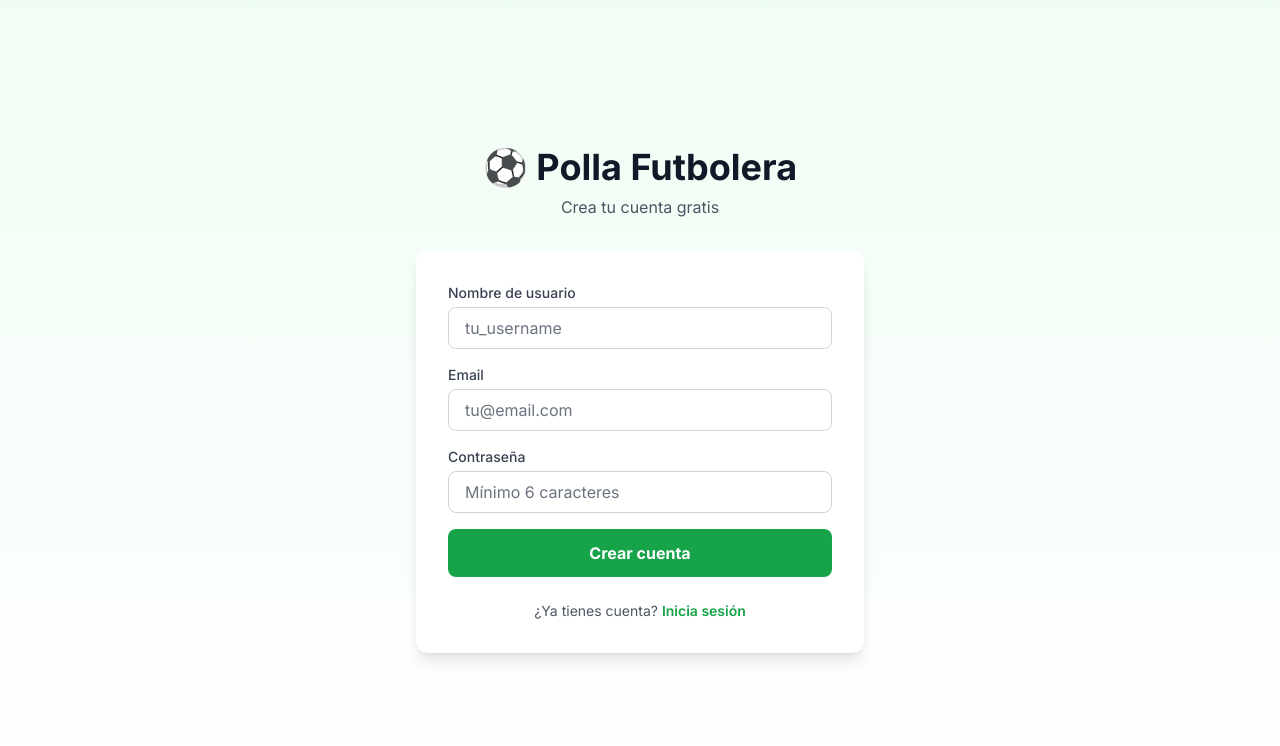
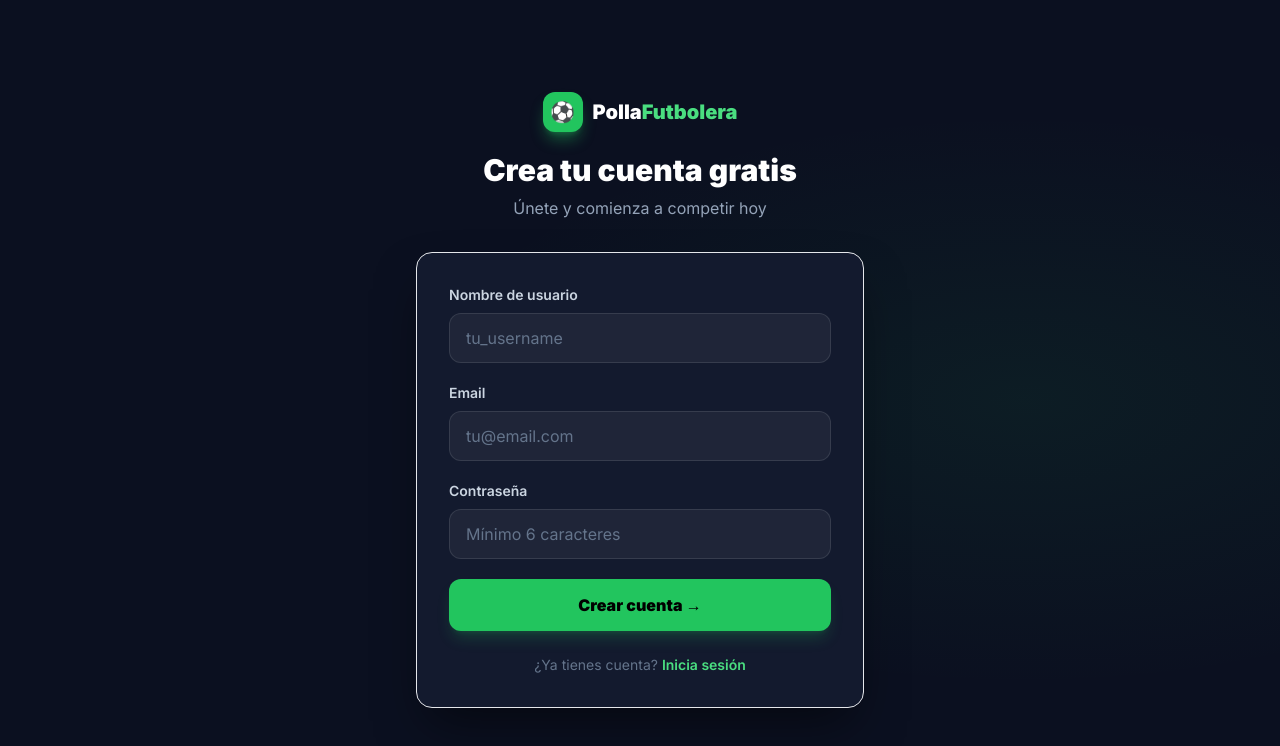
Before and after one commit to EdwingAlarcon/PollaFutbolera, a Next.js app: page /register in a window 1280 px wide. Shown: the top 746 px of the page. Built offline with nearby package versions, Linux system fonts and the light colour scheme; no server answers.

Commit message:
feat: dark theme redesign - login, register, join, auth/callback + fix globals.css

```diff
--- a/src/app/auth/callback/page.tsx
+++ b/src/app/auth/callback/page.tsx
@@ -60,10 +60,10 @@ export default function AuthCallbackPage() {
   }, [router])
 
   return (
-    <div className="min-h-screen bg-gradient-to-b from-green-50 to-white flex items-center justify-center">
+    <div className="min-h-screen bg-[#0B1020] flex items-center justify-center">
       <div className="text-center">
-        <div className="animate-spin rounded-full h-12 w-12 border-b-2 border-green-600 mx-auto mb-4"></div>
-        <p className="text-gray-600">Completando inicio de sesión...</p>
+        <div className="animate-spin rounded-full h-14 w-14 border-4 border-white/10 border-t-green-500 mx-auto mb-5"></div>
+        <p className="text-slate-400 text-sm">Completando inicio de sesión...</p>
       </div>
     </div>
   )
--- a/src/app/globals.css
+++ b/src/app/globals.css
@@ -2,22 +2,14 @@
 @tailwind components;
 @tailwind utilities;
 
-/* Forzar modo claro en toda la app */
 body {
-  @apply bg-white text-gray-900;
+  @apply bg-[#0B1020] text-slate-50;
 }
 
-/* Estilos globales para mejorar contraste */
-input,
-select,
-textarea {
-  @apply bg-white text-gray-900;
-}
-
-/* Placeholders más visibles */
+/* Placeholders */
 input::placeholder,
 textarea::placeholder {
-  @apply text-gray-500 opacity-100;
+  @apply text-slate-500 opacity-100;
 }
 
 @layer utilities {
--- a/src/app/login/page.tsx
+++ b/src/app/login/page.tsx
@@ -38,53 +38,51 @@ export default function LoginPage() {
 
 
   return (
-    <div className="min-h-screen bg-gradient-to-b from-green-50 to-white flex items-center justify-center px-4">
-      <div className="max-w-md w-full">
+    <div className="min-h-screen bg-[#0B1020] flex items-center justify-center px-4 relative overflow-hidden">
+      {/* Background glow */}
+      <div className="absolute inset-0 pointer-events-none" style={{ background: 'radial-gradient(ellipse 80% 60% at 20% 50%, rgba(34,197,94,0.07) 0%, transparent 60%)' }} />
+
+      <div className="relative z-10 w-full max-w-md">
+        {/* Logo */}
         <div className="text-center mb-8">
-          <h1 className="text-4xl font-bold text-gray-900 mb-2">
-            ⚽ Polla Futbolera
-          </h1>
-          <p className="text-gray-600">Inicia sesión en tu cuenta</p>
+          <Link href="/" className="inline-flex items-center gap-2.5 group mb-5">
+            <div className="w-10 h-10 rounded-xl bg-green-500 flex items-center justify-center shadow-lg shadow-green-500/40 group-hover:shadow-green-500/70 transition-all">
+              <span className="text-xl leading-none">⚽</span>
+            </div>
+            <span className="text-xl font-black text-white">Polla<span className="text-green-400">Futbolera</span></span>
+          </Link>
+          <h1 className="text-3xl font-black text-white mb-2">Bienvenido de vuelta</h1>
+          <p className="text-slate-400">Inicia sesión en tu cuenta</p>
         </div>
 
-        <div className="bg-white p-8 rounded-xl shadow-lg">
+        <div className="bg-[#131A2E] border border-white/8 rounded-2xl p-8 shadow-2xl shadow-black/50">
           {error && (
-            <div className="bg-red-50 border border-red-200 text-red-600 px-4 py-3 rounded-lg mb-4">
+            <div className="bg-red-500/10 border border-red-500/30 text-red-400 px-4 py-3 rounded-xl mb-5 text-sm">
               {error}
             </div>
           )}
 
-
-
-          <form onSubmit={handleLogin} className="space-y-4">
+          <form onSubmit={handleLogin} className="space-y-5">
             <div>
-              <label className="block text-sm font-medium text-gray-700 mb-1">
-                Email
-              </label>
+              <label className="block text-sm font-semibold text-slate-300 mb-2">Email</label>
               <input
                 type="email"
                 value={formData.email}
-                onChange={(e) =>
-                  setFormData({ ...formData, email: e.target.value })
-                }
+                onChange={(e) => setFormData({ ...formData, email: e.target.value })}
                 required
-                className="w-full px-4 py-2 border border-gray-300 rounded-lg focus:ring-2 focus:ring-green-500 focus:border-transparent bg-white text-gray-900"
+                className="w-full px-4 py-3 bg-white/5 border border-white/10 rounded-xl focus:ring-2 focus:ring-green-500 focus:border-transparent text-white outline-none transition"
                 placeholder="tu@email.com"
               />
             </div>
 
             <div>
-              <label className="block text-sm font-medium text-gray-700 mb-1">
-                Contraseña
-              </label>
+              <label className="block text-sm font-semibold text-slate-300 mb-2">Contraseña</label>
               <input
                 type="password"
                 value={formData.password}
-                onChange={(e) =>
-                  setFormData({ ...formData, password: e.target.value })
-                }
+                onChange={(e) => setFormData({ ...formData, password: e.target.value })}
                 required
-                className="w-full px-4 py-2 border border-gray-300 rounded-lg focus:ring-2 focus:ring-green-500 focus:border-transparent bg-white text-gray-900"
+                className="w-full px-4 py-3 bg-white/5 border border-white/10 rounded-xl focus:ring-2 focus:ring-green-500 focus:border-transparent text-white outline-none transition"
                 placeholder="Tu contraseña"
               />
             </div>
@@ -92,15 +90,15 @@ export default function LoginPage() {
             <button
               type="submit"
               disabled={loading}
-              className="w-full bg-green-600 hover:bg-green-700 text-white font-bold py-3 px-4 rounded-lg transition disabled:opacity-50"
+              className="w-full bg-green-500 hover:bg-green-400 disabled:opacity-50 text-black font-black py-3.5 px-4 rounded-xl transition-all duration-200 shadow-lg shadow-green-500/20 hover:shadow-green-500/40 hover:-translate-y-px"
             >
-              {loading ? 'Iniciando sesión...' : 'Iniciar sesión'}
+              {loading ? 'Iniciando sesión...' : 'Iniciar sesión →'}
             </button>
           </form>
 
-          <p className="mt-6 text-center text-sm text-gray-600">
+          <p className="mt-6 text-center text-sm text-slate-500">
             ¿No tienes cuenta?{' '}
-            <Link href="/register" className="text-green-600 hover:text-green-700 font-semibold">
+            <Link href="/register" className="text-green-400 hover:text-green-300 font-semibold transition-colors">
               Regístrate gratis
             </Link>
           </p>
--- a/src/app/pool/join/page.tsx
+++ b/src/app/pool/join/page.tsx
@@ -90,80 +90,85 @@ export default function JoinPoolPage() {
   }
 
   return (
-    <div className="min-h-screen bg-gradient-to-b from-green-50 to-white">
-      <nav className="bg-white shadow-sm border-b">
-        <div className="container mx-auto px-4 py-4">
-          <Link href="/dashboard" className="text-2xl font-bold text-green-600">
-            ← Volver
+    <div className="min-h-screen bg-[#0B1020] text-slate-50 relative overflow-hidden">
+      {/* Background glow */}
+      <div className="absolute inset-0 pointer-events-none" style={{ background: 'radial-gradient(ellipse 70% 50% at 50% 30%, rgba(34,197,94,0.07) 0%, transparent 60%)' }} />
+
+      <nav className="relative z-10 border-b border-white/5 bg-[#0B1020]/80 backdrop-blur">
+        <div className="container mx-auto px-4 py-3">
+          <Link href="/dashboard" className="text-green-400 hover:text-green-300 font-semibold text-sm transition">
+            ← Dashboard
           </Link>
         </div>
       </nav>
 
-      <div className="container mx-auto px-4 py-8">
+      <div className="relative z-10 container mx-auto px-4 py-12">
         <div className="max-w-md mx-auto">
-          <h1 className="text-3xl font-bold text-gray-900 mb-8 text-center">
-            Unirse a una Polla
-          </h1>
+          {/* Logo */}
+          <div className="text-center mb-8">
+            <div className="inline-flex items-center gap-2.5 mb-4">
+              <div className="w-9 h-9 rounded-xl bg-green-500 flex items-center justify-center shadow-lg shadow-green-500/40">
+                <span className="text-lg leading-none">⚽</span>
+              </div>
+              <span className="text-lg font-black text-white">Polla<span className="text-green-400">Futbolera</span></span>
+            </div>
+            <h1 className="text-3xl font-black text-white mb-2">Unirse a una Polla</h1>
+            <p className="text-slate-400 text-sm">Ingresa el código de invitación que te compartieron</p>
+          </div>
 
-          <div className="bg-white p-8 rounded-xl shadow-lg">
+          <div className="bg-[#131A2E] border border-white/8 rounded-2xl p-8 shadow-2xl shadow-black/50">
             {error && (
-              <div className="bg-red-50 border border-red-200 text-red-600 px-4 py-3 rounded-lg mb-6">
+              <div className="bg-red-500/10 border border-red-500/30 text-red-400 px-4 py-3 rounded-xl mb-5 text-sm">
                 {error}
               </div>
             )}
 
             {!poolInfo ? (
-              <>
-                <p className="text-gray-600 mb-6 text-center">
-                  Ingresa el código de invitación que te compartieron
-                </p>
-
               <div className="space-y-4">
                 <input
                   type="text"
                   value={inviteCode}
                   onChange={(e) => setInviteCode(e.target.value.toUpperCase())}
                   maxLength={10}
-                    className="w-full px-4 py-3 text-center text-xl font-mono font-bold border-2 border-gray-300 rounded-lg focus:ring-2 focus:ring-green-500 focus:border-transparent uppercase bg-white text-gray-900"
+                  className="w-full px-4 py-4 text-center text-2xl font-mono font-black bg-white/5 border-2 border-white/10 focus:border-green-500 rounded-xl text-white outline-none uppercase tracking-widest transition"
                   placeholder="ABC123"
                 />
-
                 <button
                   onClick={handleVerifyCode}
                   disabled={loading || !inviteCode}
-                    className="w-full bg-green-600 hover:bg-green-700 text-white font-bold py-3 px-4 rounded-lg transition disabled:opacity-50"
+                  className="w-full bg-green-500 hover:bg-green-400 disabled:opacity-50 text-black font-black py-3.5 px-4 rounded-xl transition-all duration-200 shadow-lg shadow-green-500/20 hover:shadow-green-500/40 hover:-translate-y-px"
                 >
-                    {loading ? 'Verificando...' : 'Verificar Código'}
+                  {loading ? 'Verificando...' : 'Verificar Código →'}
                 </button>
               </div>
-              </>
             ) : (
-              <>
+              <div>
                 <div className="text-center mb-6">
-                  <div className="text-4xl mb-4">🎉</div>
-                  <h2 className="text-xl font-bold text-gray-900 mb-2">
-                    ¡Polla encontrada!
-                  </h2>
+                  <div className="text-5xl mb-3">🎉</div>
+                  <h2 className="text-xl font-black text-white mb-1">¡Polla encontrada!</h2>
+                  <p className="text-slate-400 text-sm">Confirma que quieres unirte</p>
                 </div>
 
-                <div className="bg-gray-50 p-6 rounded-lg mb-6">
-                  <h3 className="font-bold text-lg text-gray-900 mb-2">
-                    {poolInfo.name}
-                  </h3>
-                  <p className="text-sm text-gray-600">
-                    Creada por: {poolInfo.users?.username}
+                <div className="bg-white/5 border border-white/10 rounded-xl p-5 mb-6">
+                  <h3 className="font-black text-lg text-white mb-3">{poolInfo.name}</h3>
+                  <div className="space-y-1.5">
+                    <p className="text-sm text-slate-400">
+                      <span className="text-slate-500">Creada por: </span>
+                      <span className="text-slate-300 font-semibold">{poolInfo.users?.username}</span>
                     </p>
-                  <p className="text-sm text-gray-600">
-                    Torneo: {poolInfo.tournament_id}
+                    <p className="text-sm text-slate-400">
+                      <span className="text-slate-500">Torneo: </span>
+                      <span className="text-slate-300 font-semibold">{poolInfo.tournament_id}</span>
                     </p>
+                  </div>
                 </div>
 
                 <button
                   onClick={handleJoin}
                   disabled={loading}
-                  className="w-full bg-green-600 hover:bg-green-700 text-white font-bold py-3 px-4 rounded-lg transition disabled:opacity-50"
+                  className="w-full bg-green-500 hover:bg-green-400 disabled:opacity-50 text-black font-black py-3.5 px-4 rounded-xl transition-all duration-200 shadow-lg shadow-green-500/20 hover:shadow-green-500/40 mb-3"
                 >
-                  {loading ? 'Uniéndose...' : 'Unirme a esta Polla'}
+                  {loading ? 'Uniéndose...' : 'Unirme a esta Polla →'}
                 </button>
 
                 <button
@@ -172,11 +177,11 @@ export default function JoinPoolPage() {
                     setInviteCode('')
                     setError(null)
                   }}
-                  className="w-full mt-3 text-gray-600 hover:text-gray-800 text-sm"
+                  className="w-full text-slate-500 hover:text-slate-300 text-sm py-2 transition-colors"
                 >
                   Probar otro código
                 </button>
-              </>
+              </div>
             )}
           </div>
         </div>
--- a/src/app/register/page.tsx
+++ b/src/app/register/page.tsx
@@ -74,23 +74,22 @@ export default function RegisterPage() {
 
   if (emailSent) {
     return (
-      <div className="min-h-screen bg-gradient-to-b from-green-50 to-white flex items-center justify-center px-4">
-        <div className="max-w-md w-full text-center">
-          <div className="bg-white p-8 rounded-xl shadow-lg">
-            <div className="text-6xl mb-4">📧</div>
-            <h2 className="text-2xl font-bold text-gray-900 mb-3">Revisa tu email</h2>
-            <p className="text-gray-600 mb-2">
-              Te enviamos un enlace de verificación a:
-            </p>
-            <p className="font-bold text-green-600 mb-6">{formData.email}</p>
-            <p className="text-sm text-gray-500 mb-6">
+      <div className="min-h-screen bg-[#0B1020] flex items-center justify-center px-4 relative overflow-hidden">
+        <div className="absolute inset-0 pointer-events-none" style={{ background: 'radial-gradient(ellipse 80% 60% at 50% 40%, rgba(34,197,94,0.07) 0%, transparent 60%)' }} />
+        <div className="relative z-10 w-full max-w-md text-center">
+          <div className="bg-[#131A2E] border border-white/8 rounded-2xl p-10 shadow-2xl shadow-black/50">
+            <div className="text-6xl mb-5">📧</div>
+            <h2 className="text-2xl font-black text-white mb-3">Revisa tu email</h2>
+            <p className="text-slate-400 mb-2 text-sm">Te enviamos un enlace de verificación a:</p>
+            <p className="font-black text-green-400 mb-6">{formData.email}</p>
+            <p className="text-sm text-slate-500 mb-8 leading-relaxed">
               Haz clic en el enlace del email para activar tu cuenta. Puede tardar unos minutos.
             </p>
             <Link
               href="/login"
-              className="block w-full bg-green-600 hover:bg-green-700 text-white font-bold py-3 px-4 rounded-lg transition text-center"
+              className="block w-full bg-green-500 hover:bg-green-400 text-black font-black py-3.5 px-4 rounded-xl transition-all duration-200 shadow-lg shadow-green-500/20 hover:shadow-green-500/40"
             >
-              Ir al inicio de sesión
+              Ir al inicio de sesión →
             </Link>
           </div>
         </div>
@@ -99,70 +98,66 @@ export default function RegisterPage() {
   }
 
   return (
-    <div className="min-h-screen bg-gradient-to-b from-green-50 to-white flex items-center justify-center px-4">
-      <div className="max-w-md w-full">
+    <div className="min-h-screen bg-[#0B1020] flex items-center justify-center px-4 py-10 relative overflow-hidden">
+      {/* Background glow */}
+      <div className="absolute inset-0 pointer-events-none" style={{ background: 'radial-gradient(ellipse 80% 60% at 80% 50%, rgba(34,197,94,0.07) 0%, transparent 60%)' }} />
+
+      <div className="relative z-10 w-full max-w-md">
+        {/* Logo */}
         <div className="text-center mb-8">
-          <h1 className="text-4xl font-bold text-gray-900 mb-2">
-            ⚽ Polla Futbolera
-          </h1>
-          <p className="text-gray-600">Crea tu cuenta gratis</p>
+          <Link href="/" className="inline-flex items-center gap-2.5 group mb-5">
+            <div className="w-10 h-10 rounded-xl bg-green-500 flex items-center justify-center shadow-lg shadow-green-500/40 group-hover:shadow-green-500/70 transition-all">
+              <span className="text-xl leading-none">⚽</span>
+            </div>
+            <span className="text-xl font-black text-white">Polla<span className="text-green-400">Futbolera</span></span>
+          </Link>
+          <h1 className="text-3xl font-black text-white mb-2">Crea tu cuenta gratis</h1>
+          <p className="text-slate-400">Únete y comienza a competir hoy</p>
         </div>
 
-        <div className="bg-white p-8 rounded-xl shadow-lg">
+        <div className="bg-[#131A2E] border border-white/8 rounded-2xl p-8 shadow-2xl shadow-black/50">
           {error && (
-            <div className="bg-red-50 border border-red-200 text-red-600 px-4 py-3 rounded-lg mb-4">
+            <div className="bg-red-500/10 border border-red-500/30 text-red-400 px-4 py-3 rounded-xl mb-5 text-sm">
               {error}
             </div>
           )}
 
-          <form onSubmit={handleRegister} className="space-y-4">
+          <form onSubmit={handleRegister} className="space-y-5">
             <div>
-              <label className="block text-sm font-medium text-gray-700 mb-1">
-                Nombre de usuario
-              </label>
+              <label className="block text-sm font-semibold text-slate-300 mb-2">Nombre de usuario</label>
               <input
                 type="text"
                 value={formData.username}
-                onChange={(e) =>
-                  setFormData({ ...formData, username: e.target.value })
-                }
+                onChange={(e) => setFormData({ ...formData, username: e.target.value })}
                 required
                 minLength={3}
                 maxLength={20}
-                className="w-full px-4 py-2 border border-gray-300 rounded-lg focus:ring-2 focus:ring-green-500 focus:border-transparent bg-white text-gray-900"
+                className="w-full px-4 py-3 bg-white/5 border border-white/10 rounded-xl focus:ring-2 focus:ring-green-500 focus:border-transparent text-white outline-none transition"
                 placeholder="tu_username"
               />
             </div>
 
             <div>
-              <label className="block text-sm font-medium text-gray-700 mb-1">
-                Email
-              </label>
+              <label className="block text-sm font-semibold text-slate-300 mb-2">Email</label>
               <input
                 type="email"
                 value={formData.email}
-                onChange={(e) =>
-                  setFormData({ ...formData, email: e.target.value })
-                }
+                onChange={(e) => setFormData({ ...formData, email: e.target.value })}
                 required
-                className="w-full px-4 py-2 border border-gray-300 rounded-lg focus:ring-2 focus:ring-green-500 focus:border-transparent bg-white text-gray-900"
+                className="w-full px-4 py-3 bg-white/5 border border-white/10 rounded-xl focus:ring-2 focus:ring-green-500 focus:border-transparent text-white outline-none transition"
                 placeholder="tu@email.com"
               />
             </div>
 
             <div>
-              <label className="block text-sm font-medium text-gray-700 mb-1">
-                Contraseña
-              </label>
+              <label className="block text-sm font-semibold text-slate-300 mb-2">Contraseña</label>
               <input
                 type="password"
                 value={formData.password}
-                onChange={(e) =>
-                  setFormData({ ...formData, password: e.target.value })
-                }
+                onChange={(e) => setFormData({ ...formData, password: e.target.value })}
                 required
                 minLength={6}
-                className="w-full px-4 py-2 border border-gray-300 rounded-lg focus:ring-2 focus:ring-green-500 focus:border-transparent bg-white text-gray-900"
+                className="w-full px-4 py-3 bg-white/5 border border-white/10 rounded-xl focus:ring-2 focus:ring-green-500 focus:border-transparent text-white outline-none transition"
                 placeholder="Mínimo 6 caracteres"
               />
             </div>
@@ -170,15 +165,15 @@ export default function RegisterPage() {
             <button
               type="submit"
               disabled={loading}
-              className="w-full bg-green-600 hover:bg-green-700 text-white font-bold py-3 px-4 rounded-lg transition disabled:opacity-50"
+              className="w-full bg-green-500 hover:bg-green-400 disabled:opacity-50 text-black font-black py-3.5 px-4 rounded-xl transition-all duration-200 shadow-lg shadow-green-500/20 hover:shadow-green-500/40 hover:-translate-y-px"
             >
-              {loading ? 'Creando cuenta...' : 'Crear cuenta'}
+              {loading ? 'Creando cuenta...' : 'Crear cuenta →'}
             </button>
           </form>
 
-          <p className="mt-6 text-center text-sm text-gray-600">
+          <p className="mt-6 text-center text-sm text-slate-500">
             ¿Ya tienes cuenta?{' '}
-            <Link href="/login" className="text-green-600 hover:text-green-700 font-semibold">
+            <Link href="/login" className="text-green-400 hover:text-green-300 font-semibold transition-colors">
               Inicia sesión
             </Link>
           </p>
```
Lines whose indentation alone changed are shown as unchanged.
